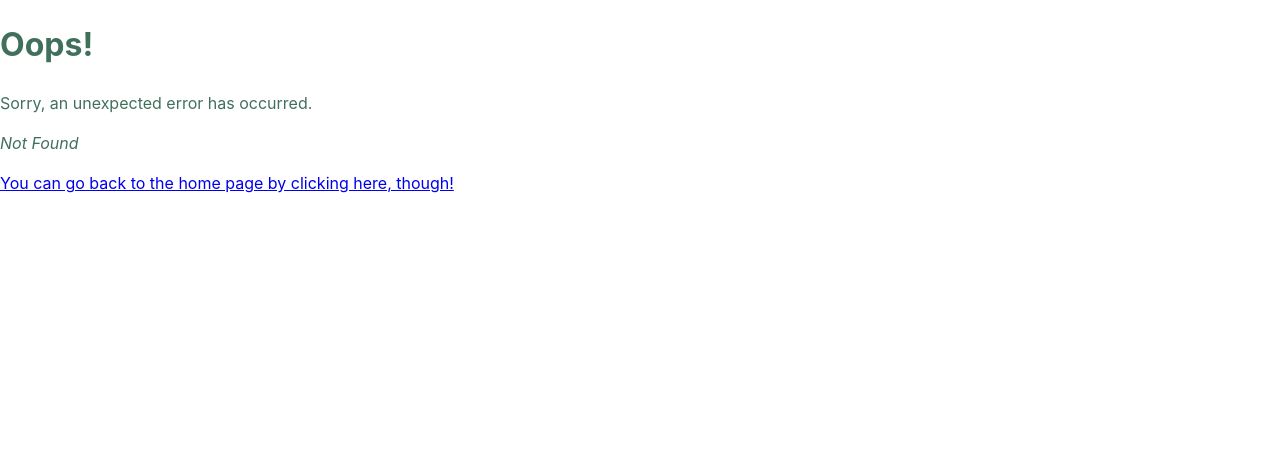
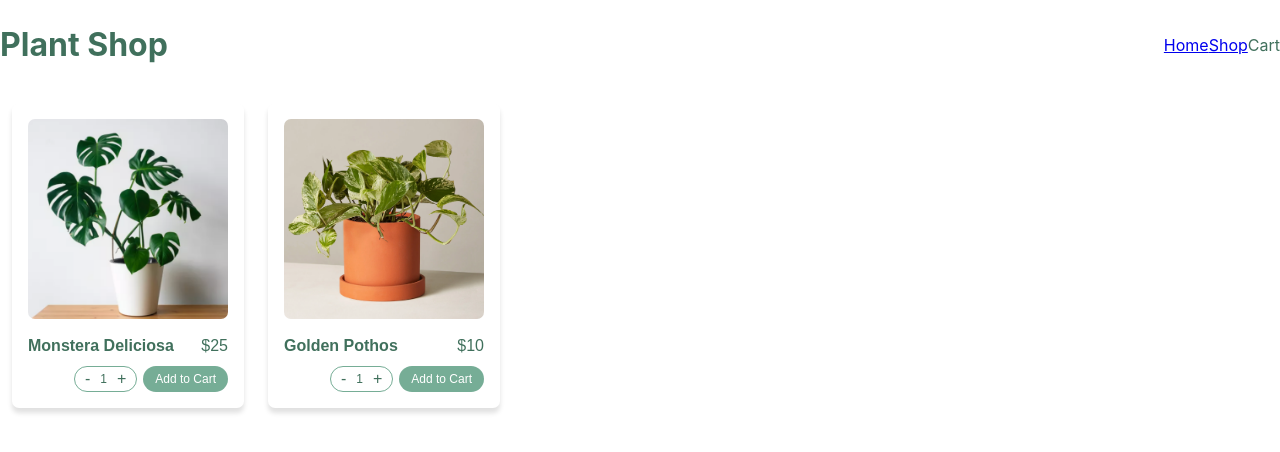
Before and after one commit to crolfs47/odin-react-shopping-cart, a React (Vite) app: page /shop in a window 1280 px wide. Before the commit this address had no page. Shown: the top 452 px of the page. Built offline with nearby package versions, Linux system fonts and the light colour scheme.

Commit message:
Rename products component to Shop, add state to update quantity on product component, start to add state to update cart

```diff
--- a/src/App.jsx
+++ b/src/App.jsx
@@ -1,14 +1,16 @@
 import "./App.css";
 import Header from "./components/Header";
 import { Outlet } from "react-router-dom";
+import { useState } from "react";
 
 function App() {
-  const products = [];
+  const [cart, setCart] = useState([]);
+
   return (
     <>
       <Header />
       <div>
-        <Outlet />
+        <Outlet cart={cart} updateCart={(newCart) => setCart(newCart)} />
       </div>
     </>
   );
--- a/src/Router.jsx
+++ b/src/Router.jsx
@@ -1,7 +1,7 @@
 import { createBrowserRouter, RouterProvider } from "react-router-dom";
 import App from "./App";
 import Home from "./components/Home";
-import Products from "./components/Products";
+import Shop from "./components/Shop";
 import ErrorPage from "./components/ErrorPage";
 
 const Router = () => {
@@ -20,8 +20,8 @@ const Router = () => {
           element: <Home />,
         },
         {
-          path: "products",
-          element: <Products />,
+          path: "shop",
+          element: <Shop />,
         },
       ],
     },
--- a/src/components/Header.jsx
+++ b/src/components/Header.jsx
@@ -8,7 +8,7 @@ const Header = () => {
         <h1>Plant Shop</h1>
         <div className="header-links">
           <Link to="home">Home</Link>
-          <Link to="products">Shop</Link>
+          <Link to="shop">Shop</Link>
           <div>Cart</div>
         </div>
       </div>
--- a/src/components/Product.jsx
+++ b/src/components/Product.jsx
@@ -1,6 +1,18 @@
 import "../styles/Product.css";
+import { useState } from "react";
 
 const Product = ({ item }) => {
+  const [quantity, setQuantity] = useState(1);
+
+  const updateQuantity = (qty) => {
+    if (qty > 0) {
+      setQuantity(qty)
+    }
+    else {
+      qty = 1
+    }
+  }
+
   return (
     <>
       <div className="product-card">
@@ -11,9 +23,19 @@ const Product = ({ item }) => {
         </div>
         <div className="add-to-cart-div">
           <div className="qty-div">
-            <button className="qty-button">-</button>
-            <span className="qty-input">1</span>
-            <button className="qty-button">+</button>
+            <button
+              className="qty-button"
+              onClick={() => updateQuantity(quantity - 1)}
+            >
+              -
+            </button>
+            <span className="qty-input">{quantity}</span>
+            <button
+              className="qty-button"
+              onClick={() => updateQuantity(quantity + 1)}
+            >
+              +
+            </button>
           </div>
           <button className="cart-button">Add to Cart</button>
         </div>
--- a/src/components/Products.jsx
+++ b/src/components/Shop.jsx
@@ -2,18 +2,21 @@ import "../styles/Products.css";
 import Product from "./Product";
 import productList from "../helpers/productList";
 
-const Products = () => {
+const Shop = (cart, updateCart) => {
   const products = productList;
+  console.log(cart);
 
   return (
     <>
       <div className="product-container">
         {products.map((product) => {
-          return <Product item={product} key={product.id} />;
+          return (
+            <Product item={product} key={product.id} updateCart={updateCart} />
+          );
         })}
       </div>
     </>
   );
 };
 
-export default Products;
+export default Shop;
```
